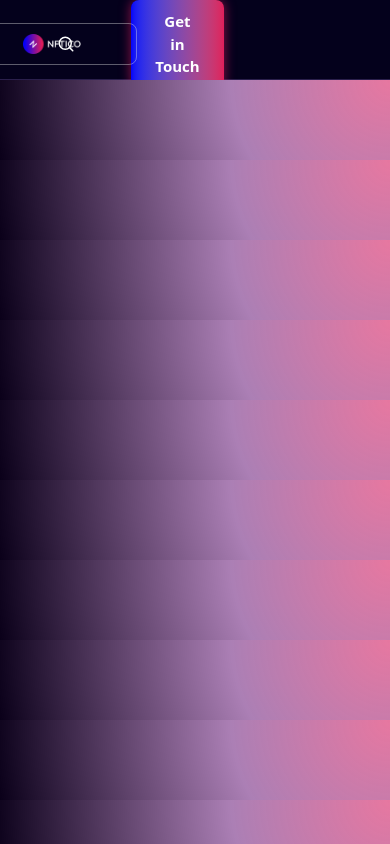
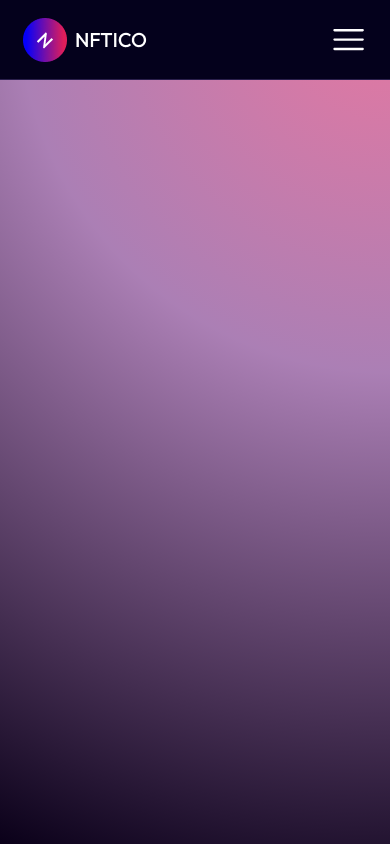
Before and after one commit to saman-tofighian/nft, a Next.js app: page / in a window 390 px wide. Built offline with nearby package versions, Linux system fonts and the light colour scheme.

Commit message:
update header

```diff
--- a/Components/Header/Header.jsx
+++ b/Components/Header/Header.jsx
@@ -1,18 +1,19 @@
 import Image from 'next/image';
 import Link from 'next/link';
 import { FiSearch } from 'react-icons/fi';
+import { RxHamburgerMenu } from 'react-icons/rx';
 
 export default function Header() {
   return (
     <header className='bg-[#04011C] border-[#2A1F4C] border-b w-full h-20'>
       <nav className='items-center grid grid-cols-12 px-[6%] w-full h-full'>
         {/* --- Logo --- */}
-        <figure className='flex items-center col-span-2 h-full'>
+        <figure className='flex items-center col-span-6 lg:col-span-2 h-full'>
           <Image src='/img/lOGO.png' alt='Logo' width={124} height={44} />
         </figure>
 
-        {/* --- Menu --- */}
-        <div className='hidden xl:flex col-span-5'>
+        {/* --- Menu XL --- */}
+        <div className='hidden lg:flex lg:col-span-4 xl:col-span-5'>
           <ul className='flex justify-end gap-x-8 w-full'>
             {['Explore', 'Stats', 'Drops', 'Activity'].map((item, i) => (
               <li key={i}>
@@ -27,8 +28,19 @@ export default function Header() {
           </ul>
         </div>
 
+        {/* --- Menu SM --- */}
+        <div className='lg:hidden flex justify-end col-span-6'>
+          <span>
+            <RxHamburgerMenu
+              size='2.2rem'
+              color='white'
+              className='cursor-pointer'
+            />
+          </span>
+        </div>
+
         {/* --- Search box + Button --- */}
-        <div className='flex justify-end items-center gap-x-5 col-span-5'>
+        <div className='hidden lg:flex justify-end items-center gap-x-5 lg:col-span-6 xl:col-span-5'>
           {/* Search box */}
           <div className='relative w-[230px] h-[42px]'>
             <input
--- a/styles/globals.css
+++ b/styles/globals.css
@@ -7,6 +7,7 @@ body {
 }
 body {
   width: 100%;
+  min-height: 100vh;
   font-size: 100%;
   background: radial-gradient(
     circle at top right,
```
